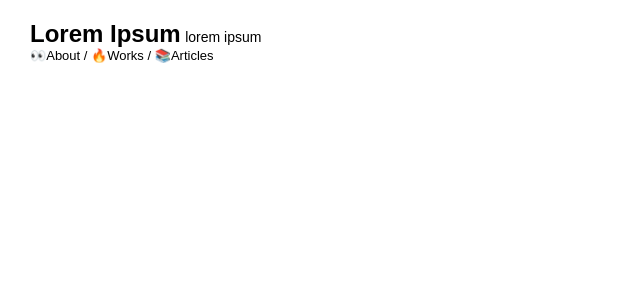
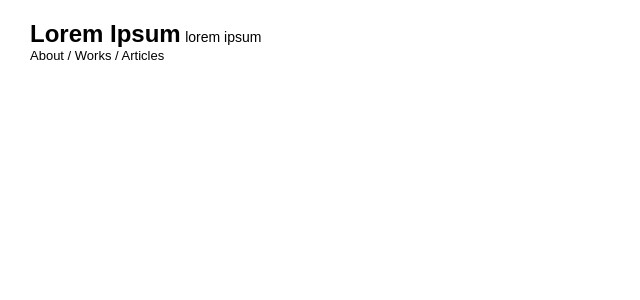
Before and after one commit to Joshmh7128/handmade-dev-blog, a Node project: template app/templates/work.ejs in a window 1280 px wide. Shown: the top 300 px of the page, without its empty margins (0-640 px from the left). Run offline with Node 20 templates, Linux system fonts and the light colour scheme; the template is opened without the code that fills it, so the values that code supplies are empty; some web fonts are replaced.

Commit message:
minor changes

```diff
--- a/app/templates/navigation.ejs
+++ b/app/templates/navigation.ejs
@@ -4,8 +4,8 @@
     <span>lorem ipsum</span>
   </a>
   <small>
-    <a id="about" class="info-link" href="/about.html">👀About</a> /
-    <a id="works" class="info-link" href="/works.html">🔥Works</a> /
-    <a id="articles" class="info-link" href="/articles.html">📚Articles</a>
+    <a id="about" class="info-link" href="/about.html">About</a> /
+    <a id="works" class="info-link" href="/works.html">Works</a> /
+    <a id="articles" class="info-link" href="/articles.html">Articles</a>
   </small>
 </nav>
```
